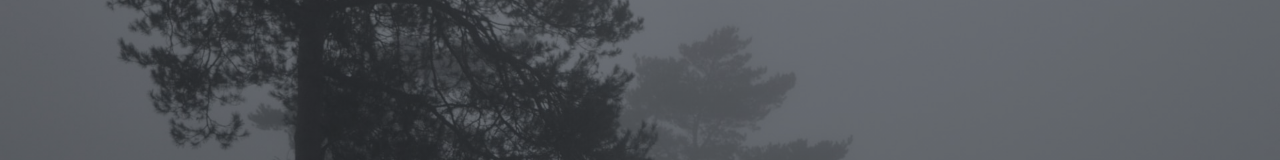
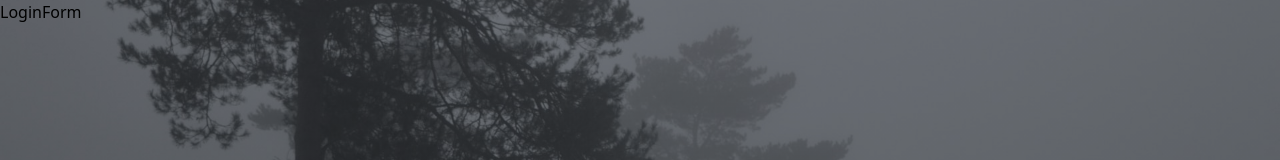
Before and after one commit to dosepehr/login-register-form, a React (Create React App) app: page / in a window 1280 px wide. Shown: the top 160 px of the page. Built offline with nearby package versions, Linux system fonts and the light colour scheme.

Commit message:
add LoginForm component

```diff
--- a/src/App.js
+++ b/src/App.js
@@ -1,9 +1,10 @@
+import { LoginForm } from './components';
 function App() {
-  return (
-    <div className="app" >
-
-      </div>
-    )
+    return (
+        <div className='app absolute bg-center bg-cover h-full w-full'>
+            <LoginForm />
+        </div>
+    );
 }
 
 export default App;
--- /dev/null
+++ b/src/components/LoginForm.jsx
@@ -0,0 +1,7 @@
+import React from 'react';
+
+const LoginForm = () => {
+    return <div>LoginForm</div>;
+};
+
+export default LoginForm;
--- /dev/null
+++ b/src/components/index.js
@@ -0,0 +1 @@
+export {default as LoginForm} from './LoginForm'
```
